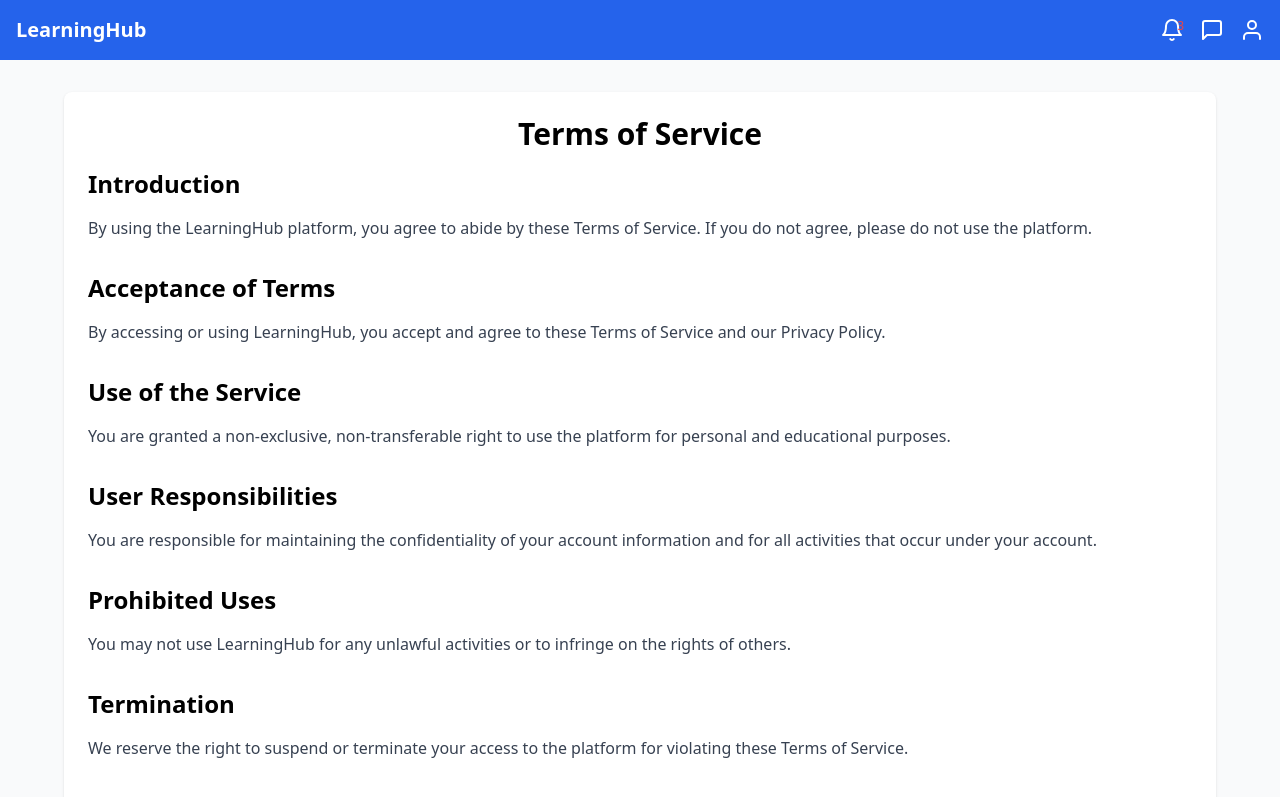
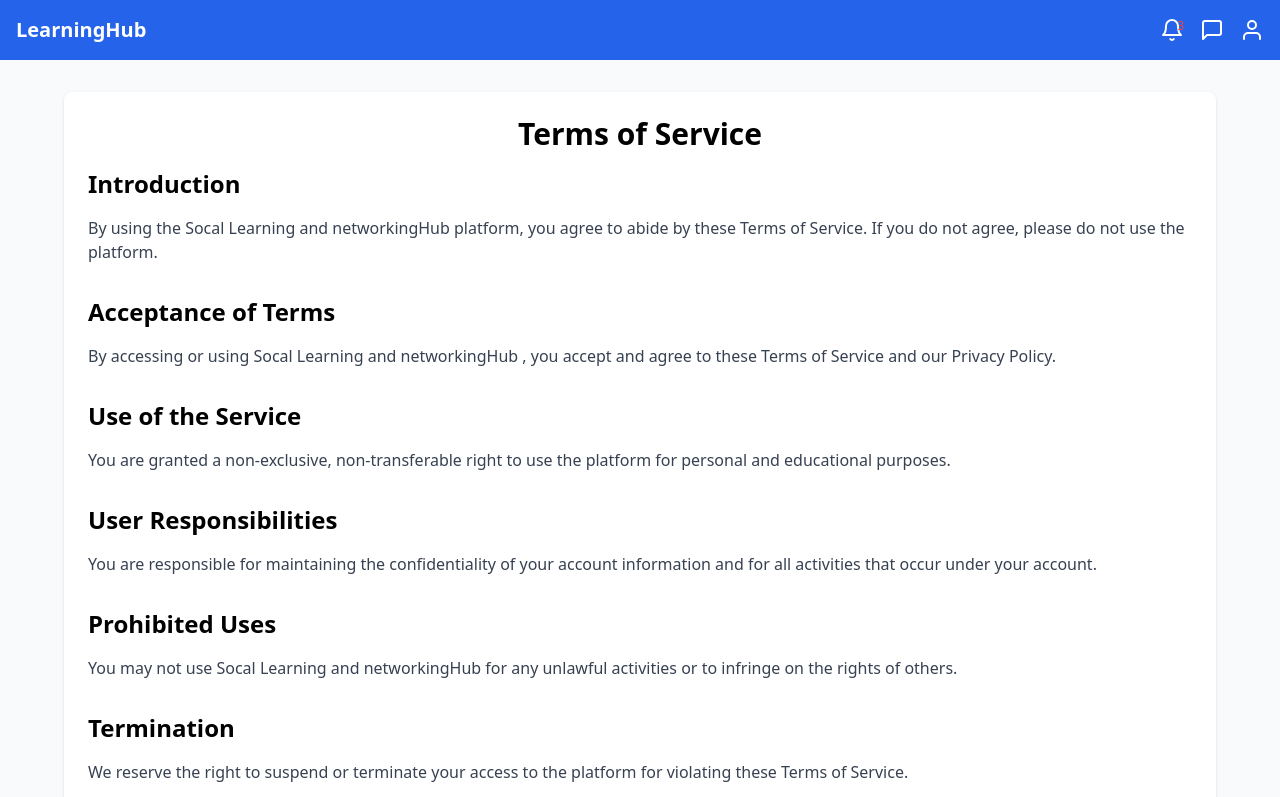
Before and after one commit to trevourpeter/social-learning-project, a React (Create React App) app: page /tos in a window 1280 px wide. Shown: the top 797 px of the page. Built offline with nearby package versions, Linux system fonts and the light colour scheme.

Commit message:
Update Terms.jsx

```diff
--- a/src/pages/Terms.jsx
+++ b/src/pages/Terms.jsx
@@ -13,14 +13,14 @@
                     <section className="mb-8">
                         <h2 className="text-2xl font-semibold mb-4">Introduction</h2>
                         <p className="text-gray-700">
-                            By using the LearningHub platform, you agree to abide by these Terms of Service. If you do not agree, please do not use the platform.
+                            By using the Socal Learning and networkingHub platform, you agree to abide by these Terms of Service. If you do not agree, please do not use the platform.
                         </p>
                     </section>
 
                     <section className="mb-8">
                         <h2 className="text-2xl font-semibold mb-4">Acceptance of Terms</h2>
                         <p className="text-gray-700">
-                            By accessing or using LearningHub, you accept and agree to these Terms of Service and our Privacy Policy.
+                            By accessing or using Socal Learning and networkingHub , you accept and agree to these Terms of Service and our Privacy Policy.
                         </p>
                     </section>
 
@@ -41,7 +41,7 @@
                     <section className="mb-8">
                         <h2 className="text-2xl font-semibold mb-4">Prohibited Uses</h2>
                         <p className="text-gray-700">
-                            You may not use LearningHub for any unlawful activities or to infringe on the rights of others.
+                            You may not use Socal Learning and networkingHub  for any unlawful activities or to infringe on the rights of others.
                         </p>
                     </section>
 
```
